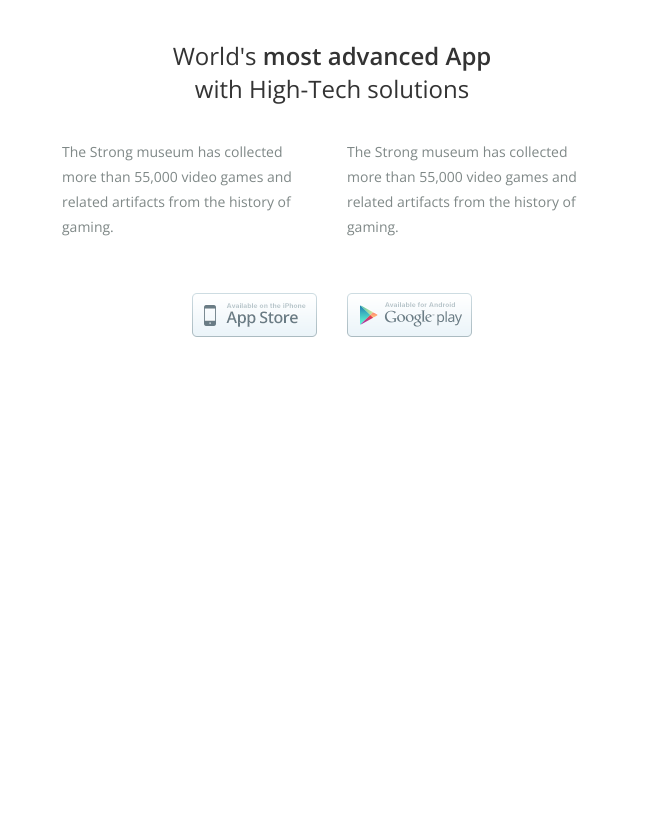
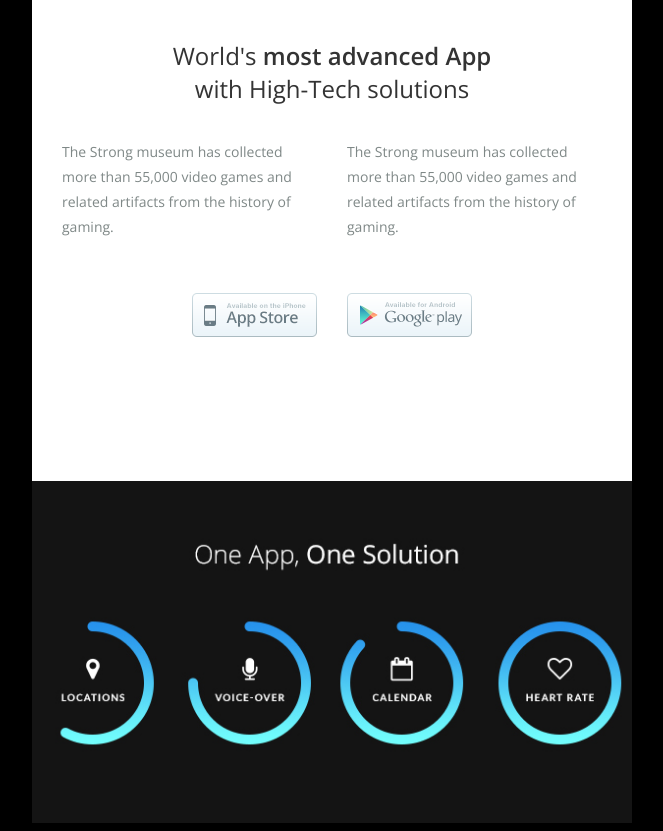
Before and after one commit to julioberina/cp-email, a React app: page public/index.html in a window 1280 px wide. Shown: the part 1272-2103 px from the top of the page, without its empty margins (308-971 px from the left). Before the commit the page ends 1761 px from the top, so only its background shows below. Built offline with nearby package versions, Linux system fonts and the light colour scheme.

Commit message:
Put One Solution image

```diff
--- a/public/index.html
+++ b/public/index.html
@@ -8,13 +8,14 @@
     <link href="https://fonts.googleapis.com/css?family=Open+Sans:300,400,600,700,800"
     rel="stylesheet">
   </head>
-  <body>
+  <body style="background-color: black;">
     <!-- Start of HTML Email -->
     <table cellspacing="0" cellpadding="0" width="100%" border="0">
       <tr>
         <td>
           <!-- Start of Container -->
-          <table class="container" width="600" align="center" cellspacing="0" cellpadding="0" border="0">
+          <table class="container" width="600" align="center" cellspacing="0" cellpadding="0" border="0"
+          style="background-color: white;">
             <!-- Start of row 1 -->
             <tr>
               <td>
@@ -269,13 +270,19 @@
             </tr>
             <!-- End of advance row -->
 
-            <!-- Start of row 4 -->
+            <!-- Start of one solution row -->
             <tr>
               <td>
-
+                <table class="one-solution-table" width="100%" cellspacing="0" cellpadding="0" border="0"
+                  style="padding: 50px 0; background-color: #141414;">
+                  <tr>
+                    <td><img src="img/one_app.jpg" style="width: 100%;"></td>
+                  </tr>
+                </table>
               </td>
             </tr>
-            <!-- End of row 4 -->
+            <!-- End of one solution row -->
+
             <!-- Start of row 5 -->
             <tr>
               <td>
```
